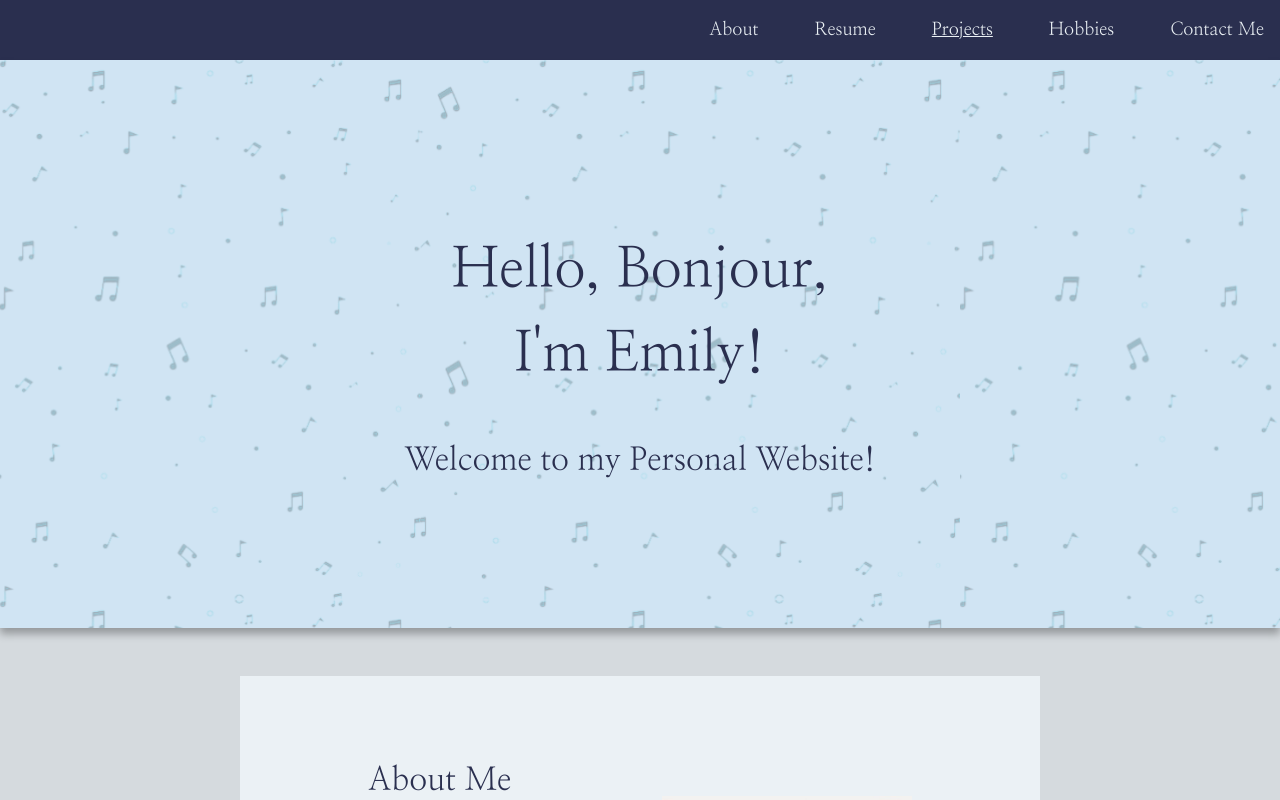
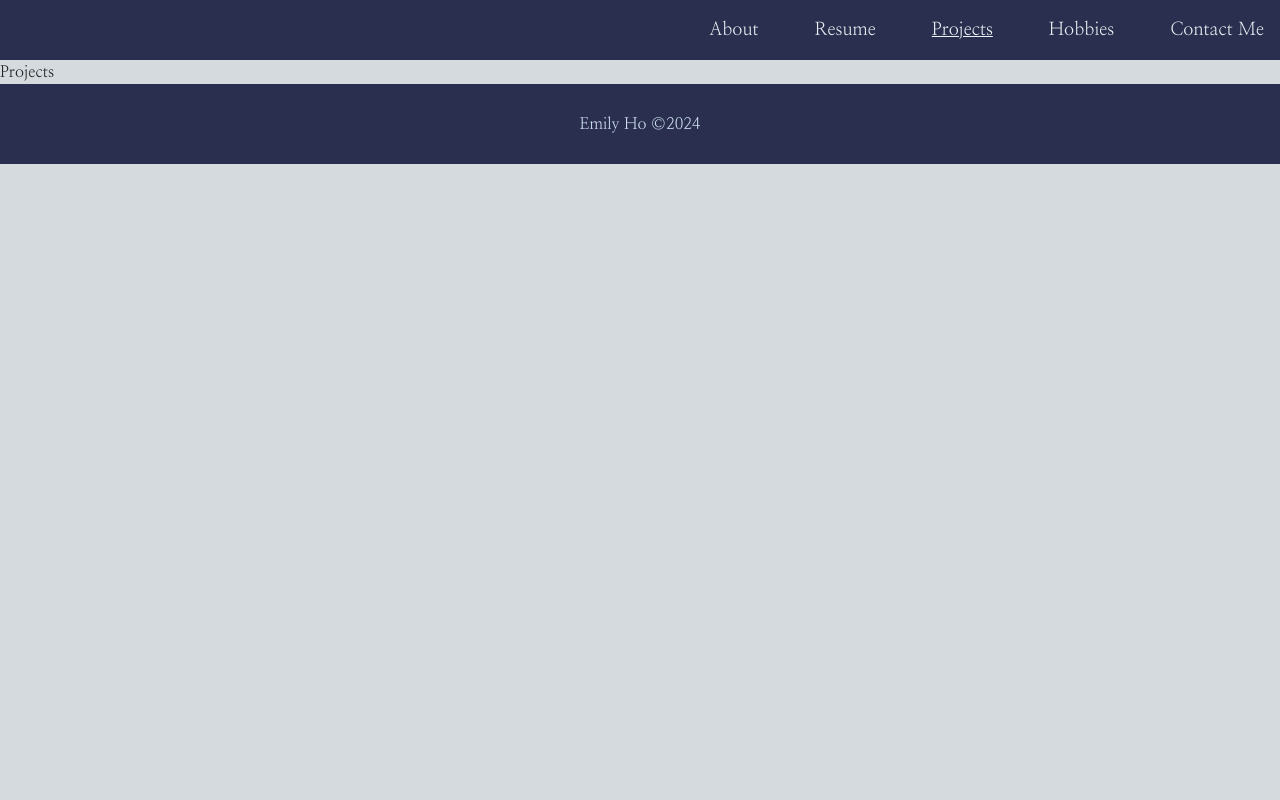
Before and after one commit to Emilyho11/personal-website, a React (Vite) app in the folder frontend/: page /projects in a window 1280 px wide. Shown: the top 800 px of the page. Built offline with nearby package versions, Linux system fonts and the light colour scheme.

Commit message:
Making pages other than the home page work

```diff
--- a/frontend/src/App.jsx
+++ b/frontend/src/App.jsx
@@ -12,8 +12,12 @@ function App() {
     <>
       <BrowserRouter>
         <Navbar/>
+        <Routes>
+          <Route path="/" element={<Home />} />
+          <Route path="/projects" element={<Projects />} />
+          <Route path="/hobbies" element={<Hobbies />} />
+        </Routes>
       </BrowserRouter>
-      <Home />
       <Footer />
     </>
   )
```
